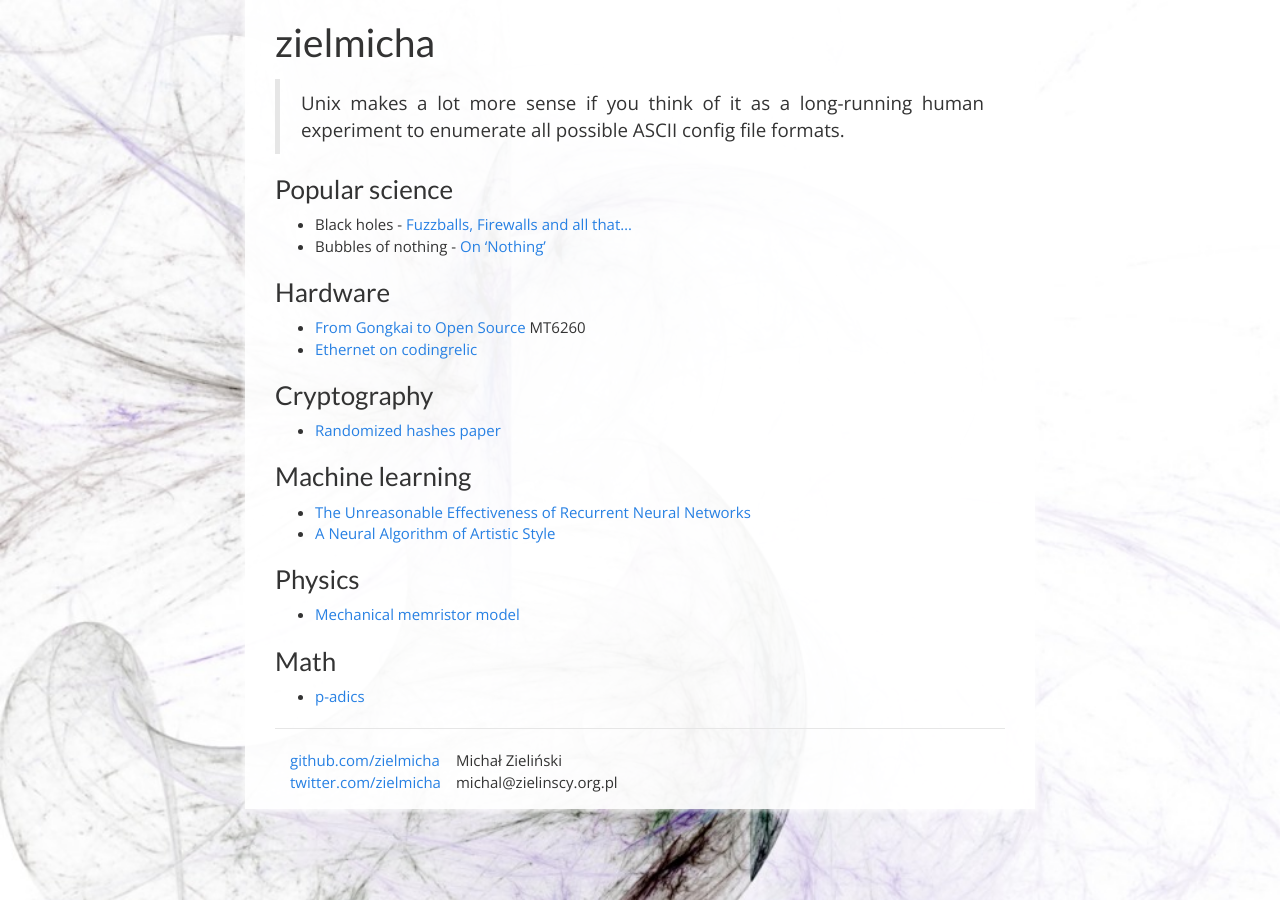
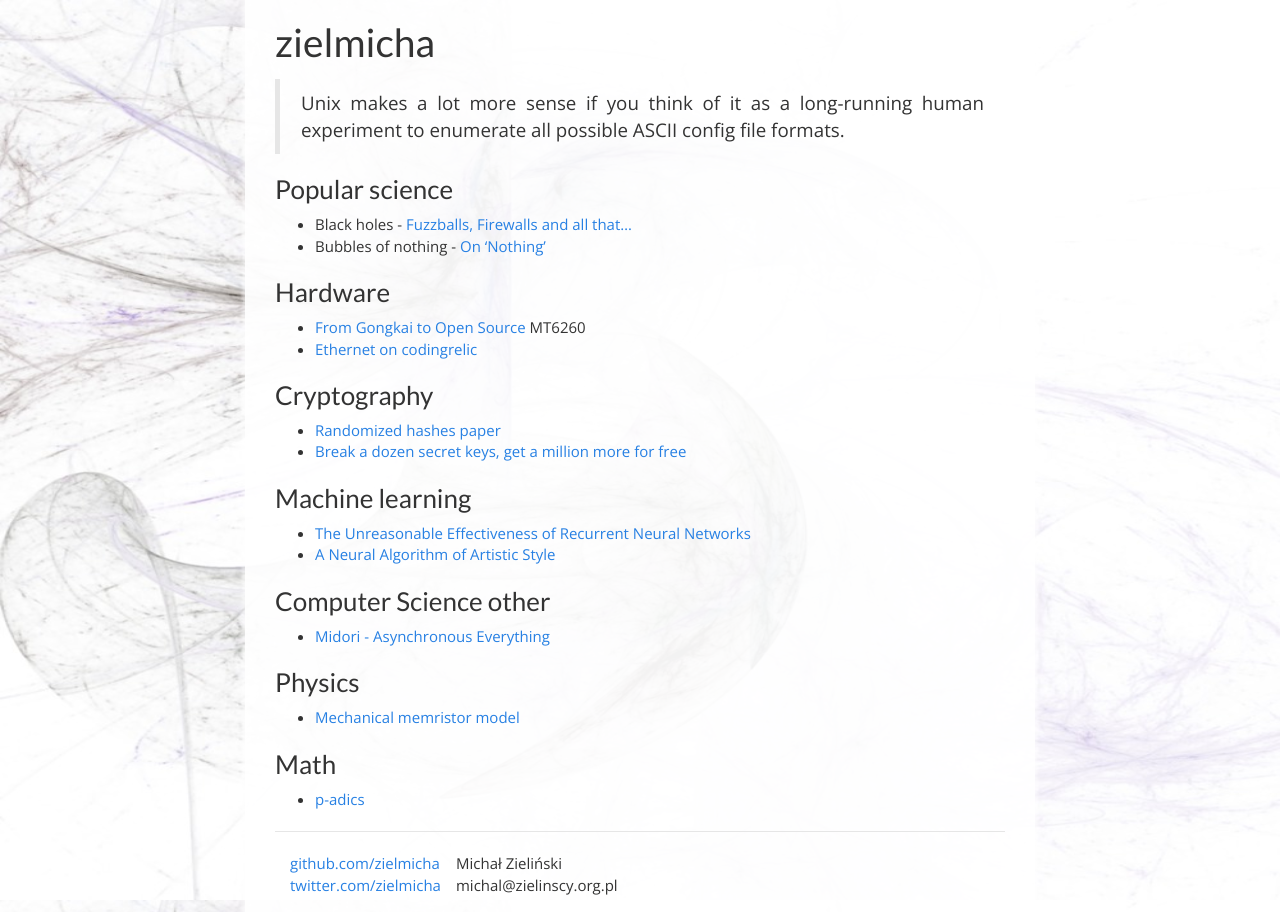
Before and after one commit to zielmicha/zielmicha.com, a Jekyll site: the page built from interesting.md, in a window 1280 px wide. Built offline with Jekyll 4.4.1, drawn with Linux system fonts in a browser that asks for light colours; nearby versions of some CDN libraries; Markdown is read by kramdown in place of the engine named in the settings.

Commit message:
add links to interesting

```diff
--- a/interesting.md
+++ b/interesting.md
@@ -17,11 +17,16 @@ layout: default
 ### Cryptography
 
  * [Randomized hashes paper](http://webee.technion.ac.il/~hugo/rhash/implementation.pdf)
+ * [Break a dozen secret keys, get a million more for free](http://ecrypt-eu.blogspot.de/2015/11/break-dozen-secret-keys-get-million.html)
 
 ### Machine learning
 
  * [The Unreasonable Effectiveness of Recurrent Neural Networks](http://karpathy.github.io/2015/05/21/rnn-effectiveness/)
  * [A Neural Algorithm of Artistic Style](http://arxiv.org/pdf/1508.06576v1.pdf)
+
+### Computer Science other
+
+ * [Midori - Asynchronous Everything](http://joeduffyblog.com/2015/11/19/asynchronous-everything/)
 
 ### Physics
 
```
